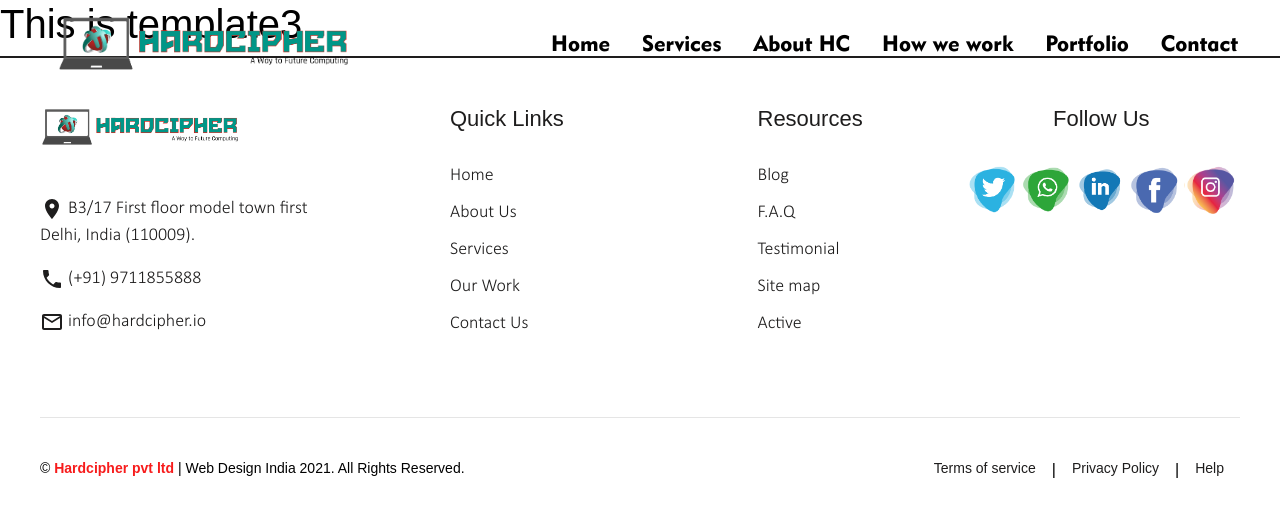
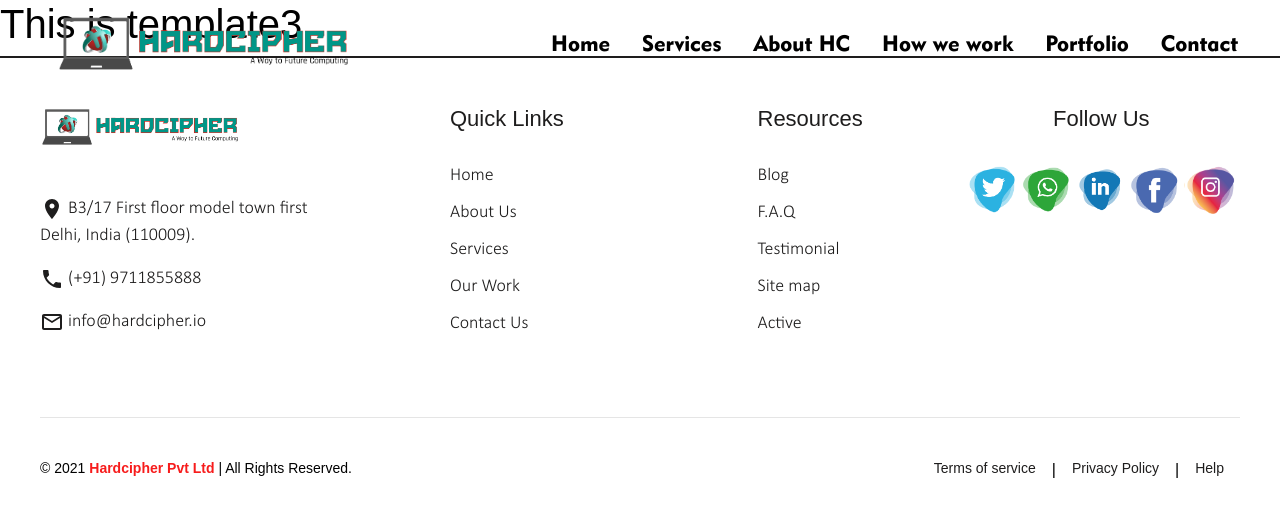
Before and after one commit to Shivank-Varshney/hc, a React (Create React App) app: page /template3 in a window 1280 px wide. Shown: the top 516 px of the page. Built offline with nearby package versions, Linux system fonts and the light colour scheme.

Commit message:
copyright text changed

```diff
--- a/src/Assets/HcComponent/FooterSection.jsx
+++ b/src/Assets/HcComponent/FooterSection.jsx
@@ -91,7 +91,7 @@ const FooterSection = () =>{
             <section className="container-fluid">
                 <div className="row copyright">
                     <div className="col-md-6 d-flex justify-content-md-start justify-content-center">
-                        <p>© <strong><NavHashLink to="/#" className="copyright-link">Hardcipher pvt ltd</NavHashLink></strong> | Web Design India {curryear}. All Rights Reserved.</p>
+                        <p>© {curryear} <strong><NavHashLink to="/#" className="copyright-link">Hardcipher Pvt Ltd</NavHashLink></strong> | All Rights Reserved.</p>
                     </div>
                     <div className="col-md-6 d-flex  justify-content-md-end justify-content-center">
                         <NavHashLink to="/privacy-policy#" className="mx-3 nav">Terms of service </NavHashLink>|
```
